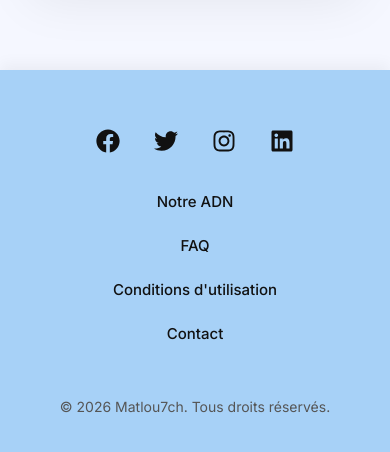
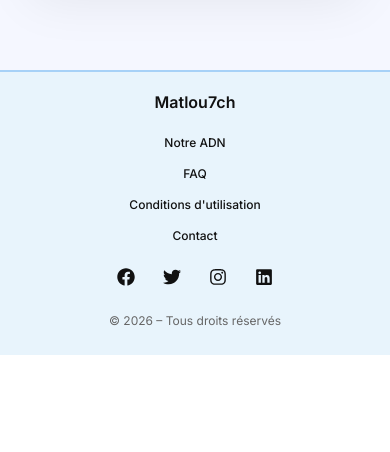
Before and after one commit to haytamnajim/matlou7ch-app, a React (Create React App) app: page /connexion in a window 390 px wide. Shown: the part 754-1206 px from the top of the page. After the commit the page ends 1109 px from the top, so only its background shows below. Built offline with nearby package versions, Linux system fonts and the light colour scheme; no server answers.

Commit message:
feat: add responsive SimpleFooter component with navigation links and social icons

```diff
--- a/src/components/SimpleFooter.css
+++ b/src/components/SimpleFooter.css
@@ -1,82 +1,121 @@
 @import url('https://fonts.googleapis.com/css2?family=Inter:wght@400;500;600&display=swap');
 
 .simple-footer {
-  background-color: #a7d1f7;
+  background-color: #e8f4fc;
   color: #111;
   font-family: 'Inter', sans-serif;
-  padding: 50px 20px 30px;
+  padding: 25px 20px 20px;
+  margin-top: auto;
+  border-top: 2px solid #a7d1f7;
+}
+
+.simple-footer-container {
+  max-width: 1200px;
+  margin: 0 auto;
   display: flex;
   flex-direction: column;
   align-items: center;
   text-align: center;
-  margin-top: auto;
-  box-shadow: 0 -5px 15px rgba(0, 0, 0, 0.05);
+  gap: 15px;
 }
 
+/* Logo simplifié */
+.simple-footer-logo {
+  margin-bottom: 5px;
+}
+
+.simple-footer-logo-link {
+  text-decoration: none;
+  display: flex;
+  align-items: center;
+  gap: 8px;
+}
+
+.simple-footer-logo-text {
+  font-size: 18px;
+  font-weight: 600;
+  color: #111;
+  transition: color 0.3s ease;
+}
+
+.simple-footer-logo-link:hover .simple-footer-logo-text {
+  color: #3498db;
+}
+
+/* Liens principaux simplifiés */
+.simple-footer-links {
+  display: flex;
+  flex-wrap: wrap;
+  justify-content: center;
+  gap: 20px;
+}
+
+.simple-footer-link {
+  color: #111;
+  text-decoration: none;
+  font-size: 13px;
+  font-weight: 500;
+  padding: 3px 8px;
+  transition: color 0.3s ease;
+}
+
+.simple-footer-link:hover {
+  color: #3498db;
+}
+
+/* Réseaux sociaux */
 .simple-footer-social {
   display: flex;
   justify-content: center;
-  gap: 22px;
-  margin-bottom: 25px;
+  gap: 18px;
 }
 
-.simple-footer-social .social-icon {
-  width: 42px;
-  height: 42px;
-  font-size: 24px;
+.simple-social-icon {
+  width: 32px;
+  height: 32px;
+  font-size: 18px;
   display: flex;
   align-items: center;
   justify-content: center;
   color: #111;
   transition: all 0.3s ease;
-  /* Suppression du background-color et du border-radius */
+  text-decoration: none;
 }
 
-.simple-footer-social .social-icon:hover {
+.simple-social-icon:hover {
   color: #3498db;
-  transform: translateY(-4px);
-  /* Suppression du background-color au survol */
+  transform: translateY(-2px);
 }
 
-.simple-footer-links {
-  display: flex;
-  flex-wrap: wrap;
-  justify-content: center;
-  gap: 28px;
-  margin-bottom: 30px;
-}
-
-.simple-footer-links .footer-link {
-  color: #111;
-  text-decoration: none;
-  font-size: 15px;
-  font-weight: 500;
-  padding: 5px 10px;
-  transition: color 0.3s ease;
-  /* Suppression de la transition pour text-decoration */
-}
-
-.simple-footer-links .footer-link:hover {
-  color: #3498db;
-  /* Suppression du text-decoration: underline; */
-}
-
+/* Copyright */
 .simple-footer-copyright {
-  font-size: 14px;
+  font-size: 12px;
   font-weight: 400;
-  color: #555;
-  margin-top: 20px;
+  color: #666;
+  margin-top: 5px;
 }
 
 /* Responsive */
 @media (max-width: 600px) {
+  .simple-footer {
+    padding: 20px 15px 15px;
+  }
+
   .simple-footer-links {
     flex-direction: column;
     align-items: center;
-    gap: 15px;
+    gap: 10px;
   }
 
   .simple-footer-social {
-    gap: 16px;
+    gap: 14px;
+  }
+
+  .simple-footer-logo-text {
+    font-size: 16px;
+  }
+
+  .simple-footer-link {
+    font-size: 12px;
   }
 }
--- a/src/components/SimpleFooter.jsx
+++ b/src/components/SimpleFooter.jsx
@@ -4,36 +4,45 @@ import { FaFacebook, FaTwitter, FaInstagram, FaLinkedin } from 'react-icons/fa';
 import './SimpleFooter.css';
 
 function SimpleFooter() {
-  // Suppression de la logique conditionnelle car elle est maintenant gérée dans App.js
-  const currentYear = new Date().getFullYear();
+  const currentYear = 2026;
 
   return (
     <footer className="simple-footer">
+      <div className="simple-footer-container">
+        {/* Logo simplifié */}
+        <div className="simple-footer-logo">
+          <Link to="/" className="simple-footer-logo-link">
+            <span className="simple-footer-logo-text">Matlou7ch</span>
+          </Link>
+        </div>
+
+        {/* Liens principaux simplifiés */}
+        <div className="simple-footer-links">
+          <Link to="/notre-adn" className="simple-footer-link">Notre ADN</Link>
+          <Link to="/faq" className="simple-footer-link">FAQ</Link>
+          <Link to="/cgu" className="simple-footer-link">Conditions d'utilisation</Link>
+          <Link to="/contact" className="simple-footer-link">Contact</Link>
+        </div>
+
+        {/* Réseaux sociaux */}
         <div className="simple-footer-social">
-        <a href="https://facebook.com" className="social-icon" target="_blank" rel="noopener noreferrer">
+          <a href="https://facebook.com" className="simple-social-icon" target="_blank" rel="noopener noreferrer" aria-label="Facebook">
             <FaFacebook />
           </a>
-        <a href="https://twitter.com" className="social-icon" target="_blank" rel="noopener noreferrer">
+          <a href="https://twitter.com" className="simple-social-icon" target="_blank" rel="noopener noreferrer" aria-label="Twitter">
             <FaTwitter />
           </a>
-        <a href="https://instagram.com" className="social-icon" target="_blank" rel="noopener noreferrer">
+          <a href="https://instagram.com" className="simple-social-icon" target="_blank" rel="noopener noreferrer" aria-label="Instagram">
             <FaInstagram />
           </a>
-        <a href="https://linkedin.com" className="social-icon" target="_blank" rel="noopener noreferrer">
+          <a href="https://linkedin.com" className="simple-social-icon" target="_blank" rel="noopener noreferrer" aria-label="LinkedIn">
             <FaLinkedin />
           </a>
         </div>
 
-      <div className="simple-footer-links">
-        <Link to="/notre-adn" className="footer-link">Notre ADN</Link>
-        <Link to="/faq" className="footer-link">FAQ</Link>
-        <Link to="/cgu" className="footer-link">Conditions d'utilisation</Link>
-        <Link to="/contact" className="footer-link">Contact</Link>
-        {/* Supprimer le lien vers les informations légales */}
-        {/* <Link to="/informations-legales" className="footer-link">Informations légales</Link> */}
+        {/* Copyright */}
+        <p className="simple-footer-copyright">© {currentYear} – Tous droits réservés</p>
       </div>
-
-      <p className="simple-footer-copyright">© {currentYear} Matlou7ch. Tous droits réservés.</p>
     </footer>
   );
 }
```
Lines whose indentation alone changed are shown as unchanged.
